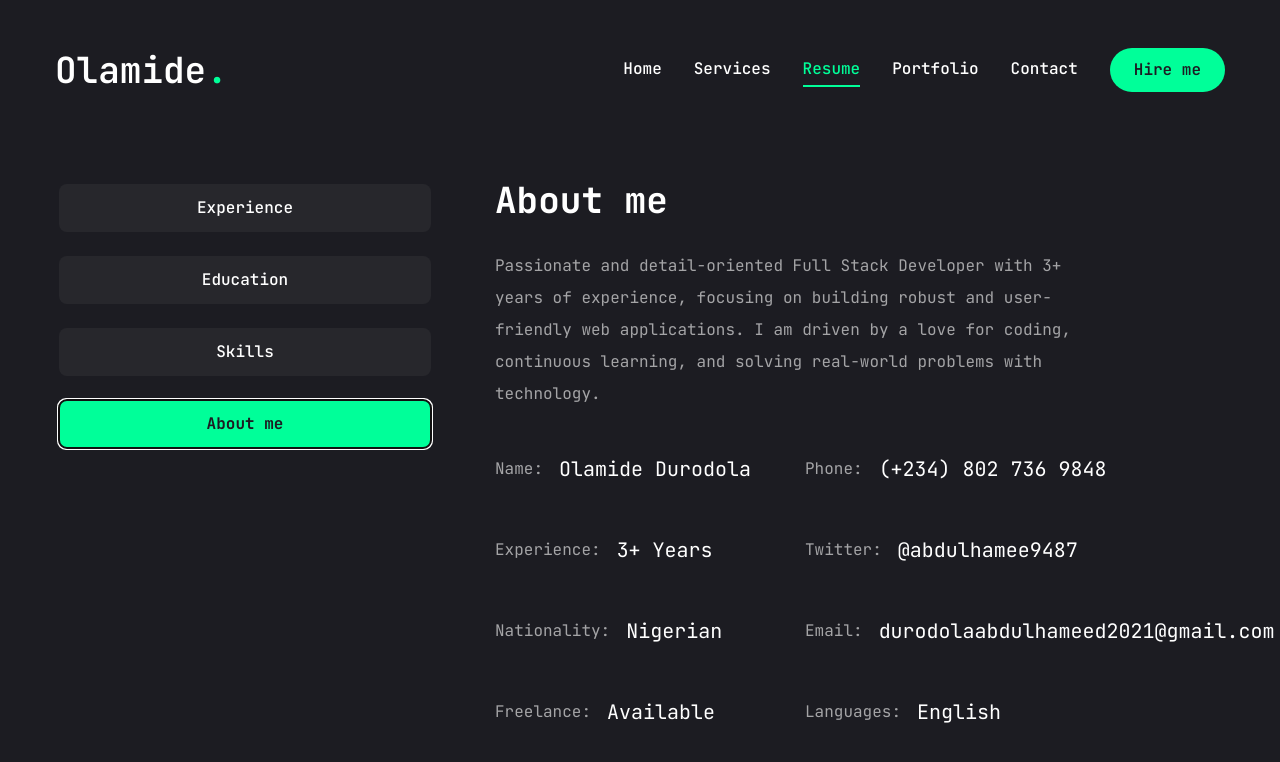
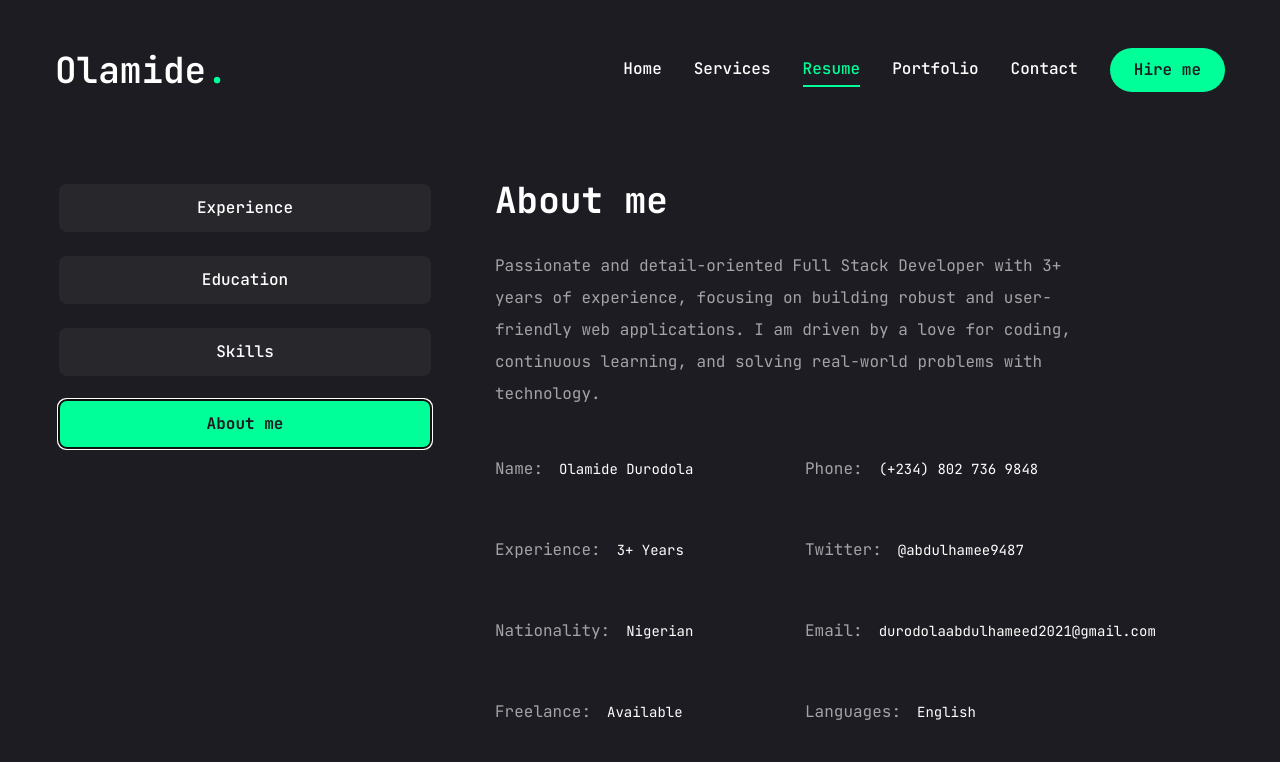
Before and after one commit to olaife219/myPortfolio, a Next.js app: page /resume in a window 1280 px wide. Both pictures are taken after a click on the tab "About me". Shown: the top 762 px of the page. Built offline with nearby package versions, Linux system fonts and the light colour scheme.

Commit message:
Update page.jsx

```diff
--- a/app/resume/page.jsx
+++ b/app/resume/page.jsx
@@ -217,7 +217,7 @@
                                         return (
                                             <li key={index} className="flex items-center justify-center xl:justify-start gap-4">
                                                 <span className="text-white/60">{item.fieldName}:</span>
-                                                <span className="text-xl">{item.fieldValue}</span>
+                                                <span className="text-sm">{item.fieldValue}</span>
                                             </li>
                                         );
                                     })}
```
